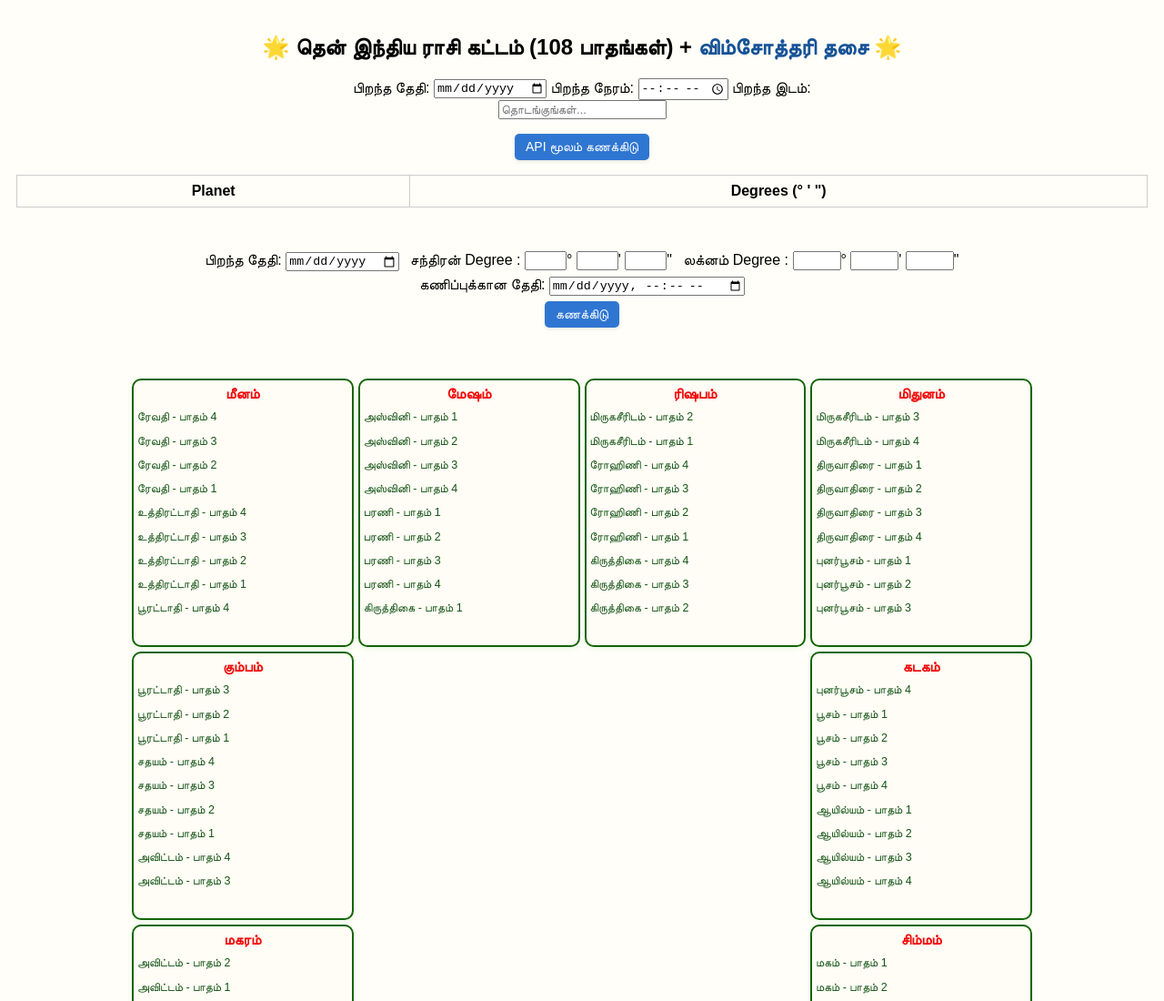
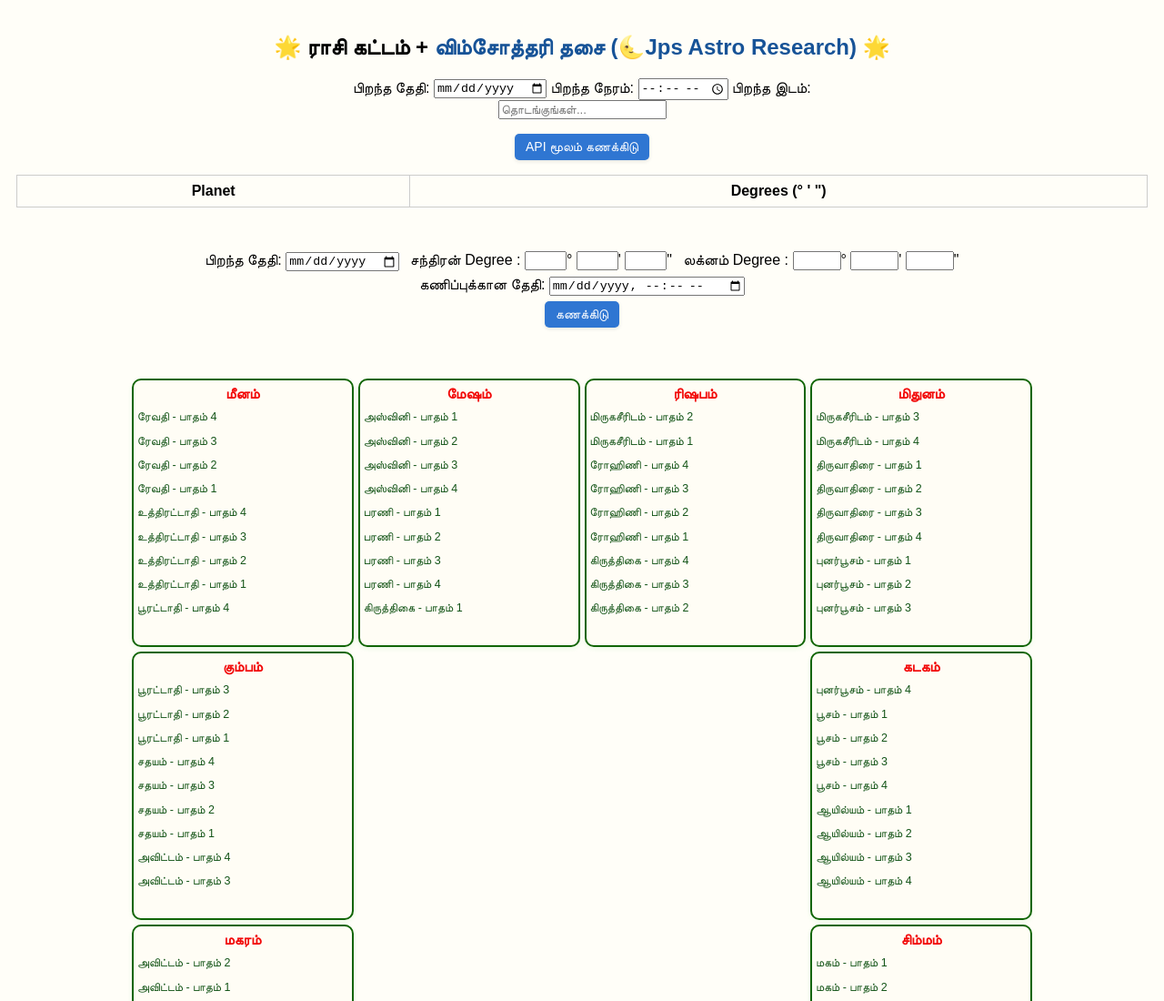
Before and after one commit to jayaprakash3195/dasa6, a plain HTML site: page index.html in a window 1280 px wide. Shown: the top 1100 px of the page at 91% size. Drawn offline with Linux system fonts and the light colour scheme.

Commit message:
Update index.html

```diff
--- a/index.html
+++ b/index.html
@@ -134,7 +134,7 @@
   </style>
 </head>
 <body>
-  <h2>🌟 தென் இந்திய ராசி கட்டம் (108 பாதங்கள்) + <span style="color:#175397;">விம்சோத்தரி தசை</span> 🌟</h2>
+  <h2>🌟 ராசி கட்டம் + <span style="color:#175397;">விம்சோத்தரி தசை (🌜Jps Astro Research) </span> 🌟</h2>
 
   <!-- ===== INTEGRATED API POWERED FORM (from your first file) ===== -->
   <form id="astroForm" autocomplete="off" style="margin:0 auto 30px auto;">
```
